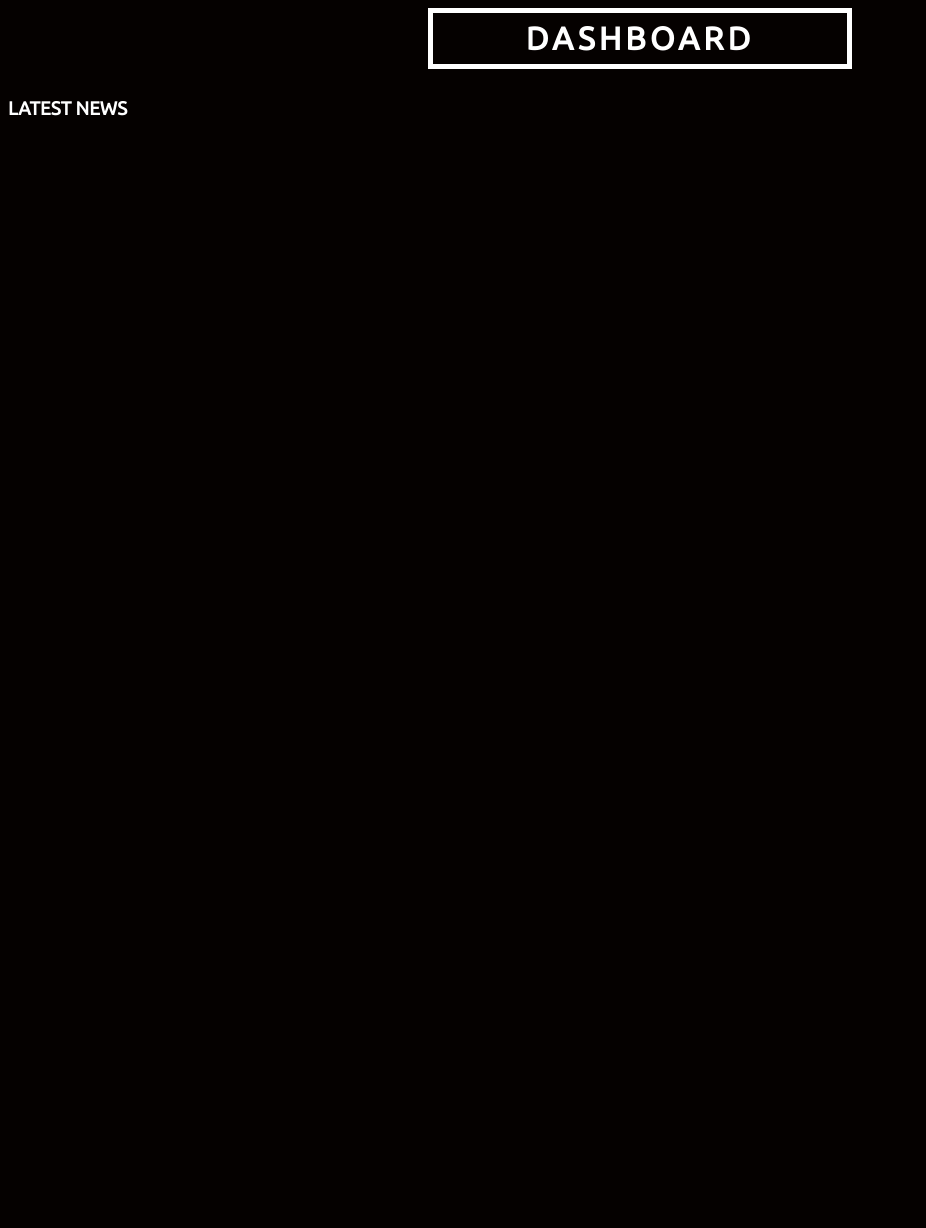
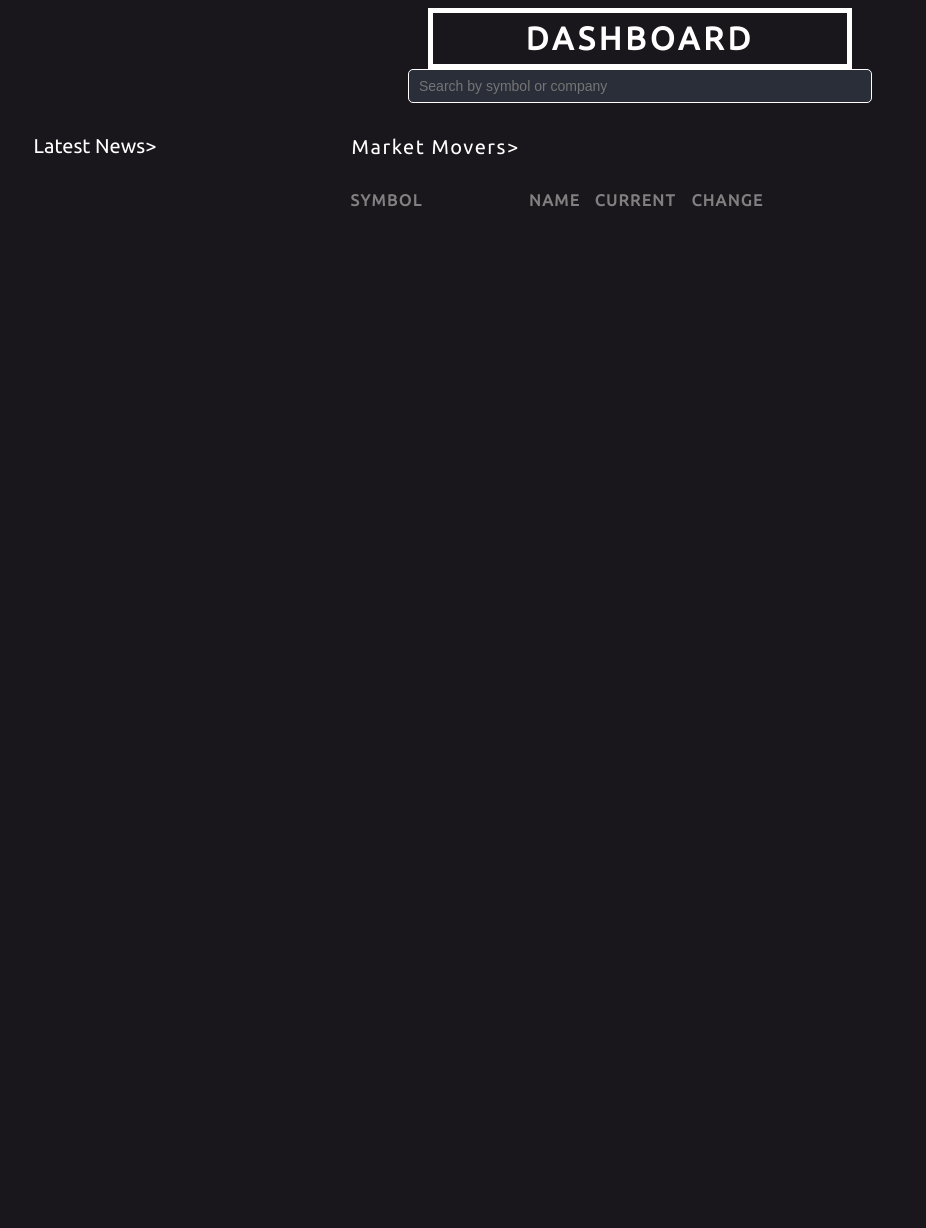
Before and after one commit to Patrick-Culley/django-practice, a Django app: page /polls/ in a window 1280 px wide. Shown: the whole page, without its empty margins (0-926 px from the left). Before the commit the page ends 116 px from the top, so only its background shows below. Run offline with Django 4.2, Linux system fonts and the light colour scheme; data that the repository does not hold is empty.

Commit message:
add home page trending stocks

```diff
--- a/mytestsite/polls/static/polls/style.css
+++ b/mytestsite/polls/static/polls/style.css
@@ -1,12 +1,18 @@
 html body {
-    background-color: #050100;
+    background-color: #19161c;
     color: white;
     font-family: 'Ubuntu', sans-serif;
+    padding-left: 2%;
+    padding-right: 2%;
 }
+
+
+/*--------------------- LISTS -----------------------------*/
 
 ul {
     padding-left: 0px;
     padding-right: 20px;
+    padding-top: 10px;
     font-size: 14px;
     list-style-type: none;
     display: block;
@@ -61,11 +67,6 @@ a:hover {
     font-weight: 100;
 }
 
-.sidebar {
-    width: 300px;
-    margin-right: 0;
-}
-
 .composites {
     padding-top: 10px;
     margin: 0 auto;
@@ -73,13 +74,31 @@ a:hover {
     text-align: center;
 }
 
-table {
-    display: inline;
-    font-size: 18px;
+#cost {
+    padding-right: 1px;
+    margin-left: 0px;
 }
 
-#cost {
-    padding-right: 15px;
+/* ------------------- DIVS -------------------------*/
+
+.content {
+    display: flex;
+    margin-top: 20px;
+}
+
+/* .main {
+    display: flex;
+    align-items: center;
+    justify-content: center;
+} */
+
+.most_traded {
+    padding-left: 15px;
+    width: 100%;
+    text-align: center;
+    align-items: center;
+    letter-spacing: 1.5px;
+    justify-content: center
 }
 
 .news_images {
@@ -87,3 +106,59 @@ table {
     width:260px;
     height: 180px;
 }
+
+.sidebar {
+    width: 300px;
+    margin-right: 0;
+    padding-top: 11px;
+}
+
+
+/* ----------------TABLES--------------------------*/
+
+table {
+    width: 100%;
+}
+
+thead tr td{
+    font-size: 20px;
+    padding-bottom: 20px;
+}
+
+tr th {
+    padding: 10px;
+    text-align: left;
+    color: grey;
+    right: 0;
+    padding-left: 0;
+}
+
+tr td {
+    text-align: left;
+    padding-top: 10px;
+    font-size: 13px;
+}
+
+form {
+    position: relative;
+    margin-top: 0;
+    margin: 0;
+    display: flex;
+    text-align: left;
+    justify-content: center;
+}
+
+.search {
+    padding-left: 10px;
+    border: 1px solid white;
+    border-radius: 5px;
+    color: white;
+    background-color: #2a2e39;
+    font-size: 14px;
+    height: 30px;
+    width: 450px;
+}
+
+.news-head {
+    font-size: 20px;
+}
--- a/mytestsite/polls/templates/polls/index.html
+++ b/mytestsite/polls/templates/polls/index.html
@@ -12,13 +12,16 @@
 
 <h1>DASHBOARD</h1>
 
- <div class="composites">
+<div id="composites">
     {% block content %}
     {% endblock %}
 </div>
-
+<form name="search">
+    <input type="text" placeholder="Search by symbol or company" class="search" name="txt" onmouseout="this.value = ''; this.blur();">
+</form>
+    <div class="content">
         <div class="sidebar">
-<h3>LATEST NEWS</h3>
+            <div class="news-head">Latest News><br><br></div>
             <ul>
                 {% for key in news.feed %}
                     <li class="news_title">
@@ -28,11 +31,44 @@
                         {% if key.banner_image %}
                         <img src={{key.banner_image}} alt="img" class="news_images">
                         {% endif %}
-            <p>{{key.summary}}</p>
+                        {{key.summary}}
                     </li>
                     <br>
                 {% endfor %}
             </ul>
         </div>
+        <div class="main">
+            <div class="most_traded">
+                <table>
+                    <thead>
+                        <tr>
+                            <td>
+                                Market Movers>
+                            </td>
+                        </tr>
+                    </thead>
+                    <tr>
+                        <th>SYMBOL</th>
+                        <th>NAME</th>
+                        <th>CURRENT</th>
+                        <th>CHANGE</th>
+                    </tr>
+                    {% for stock in hi_volume %}
+                    <tr>
+                        <td>{{stock.symbol}}</td>
+                        <td>{{stock.name}}</td>
+                        {% if stock.change < 0 %}
+                        <td style="color:red">{{stock.price}}</td>
+                        <td style="color:red">{{stock.change}}</td>
+                        {% else %}
+                        <td style="color:green">{{stock.price}}</td>
+                        <td style="color:green">{{stock.change}}</td>
+                        {% endif %}
+                    </tr>
+                    {% endfor %}
+                </table>
+            </div>
+        </div>
+    </div>
 </body>
 </html>
--- a/mytestsite/polls/views.py
+++ b/mytestsite/polls/views.py
@@ -2,20 +2,20 @@ from django.shortcuts import render
 import requests
 from .models import Question
 from django.http import HttpResponse
+import plotly
 # Create your views here.
 
 
 def index(request):
     response = requests.get('https://www.alphavantage.co/query?function=NEWS_SENTIMENT&topics=technology&apikey=RIDUWMSKIS4518PV').json()
-    composites = requests.get('https://api.twelvedata.com/price?symbol=AAPL,MSFT,CRWD,GOOG,PLTR&apikey=c486aa4073cd405daae26abe7f2aef04').json()
-    # high_volume = requests.get('https://financialmodelingprep.com/api/v3/stock_market/actives?apikey=a47ede9cfb01fb619982832def1ce5cc').json()
+    composites = requests.get('https://api.twelvedata.com/price?symbol=NVDA,TSLA,AAPL,MSFT,CRWD,GOOG,PLTR&apikey=c486aa4073cd405daae26abe7f2aef04').json()
+    high_volume = requests.get('https://financialmodelingprep.com/api/v3/stock_market/actives?apikey=a47ede9cfb01fb619982832def1ce5cc').json()
 
     images = response['feed'][0]['banner_image']
-    # news_image = requests.get(images)
     context = {
         'news': response,
-        # 'image': news_image,
         'composites': composites,
+        "hi_volume": high_volume
     }
     return render(request, 'polls/content.html', context)
 
```
Lines whose indentation alone changed are shown as unchanged.
